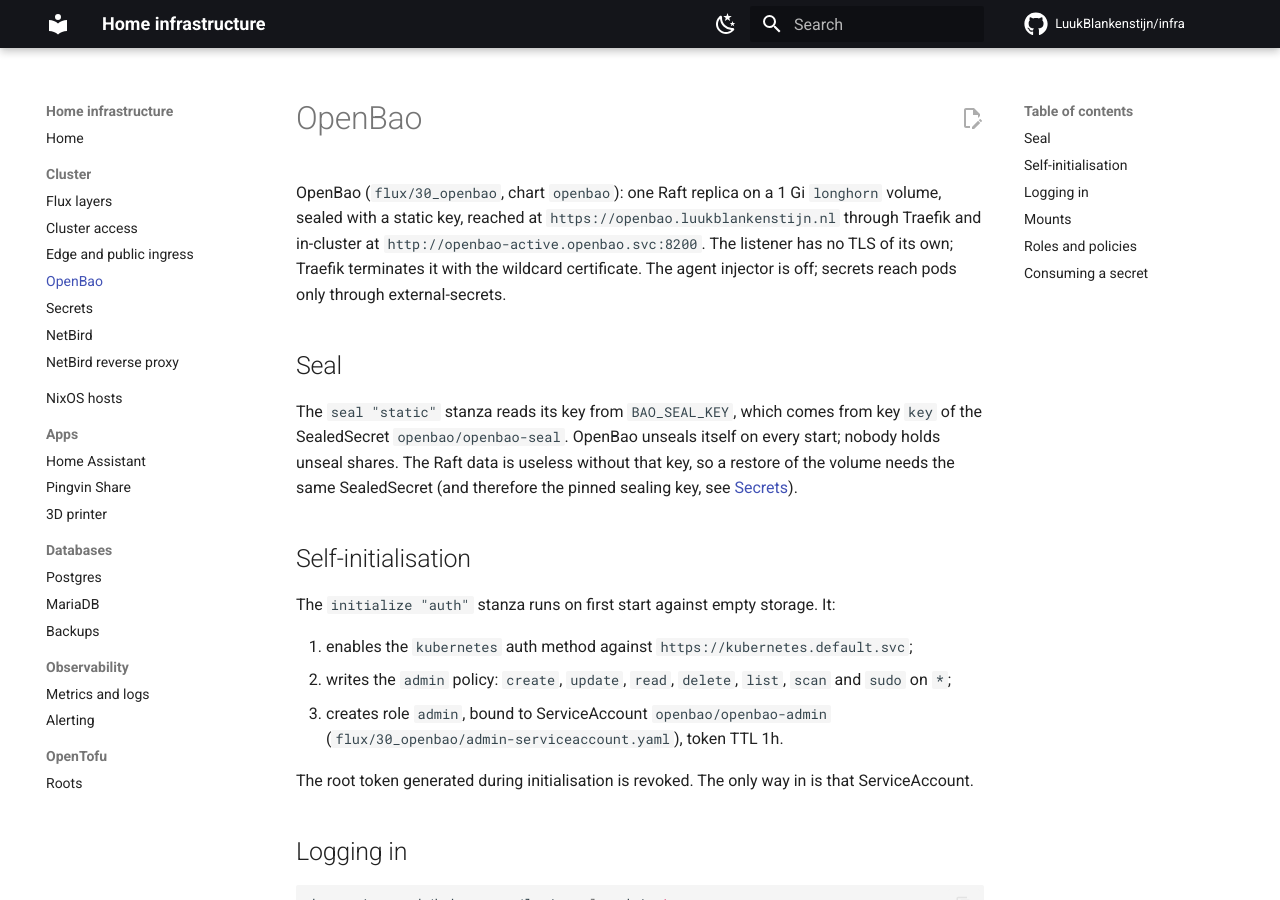
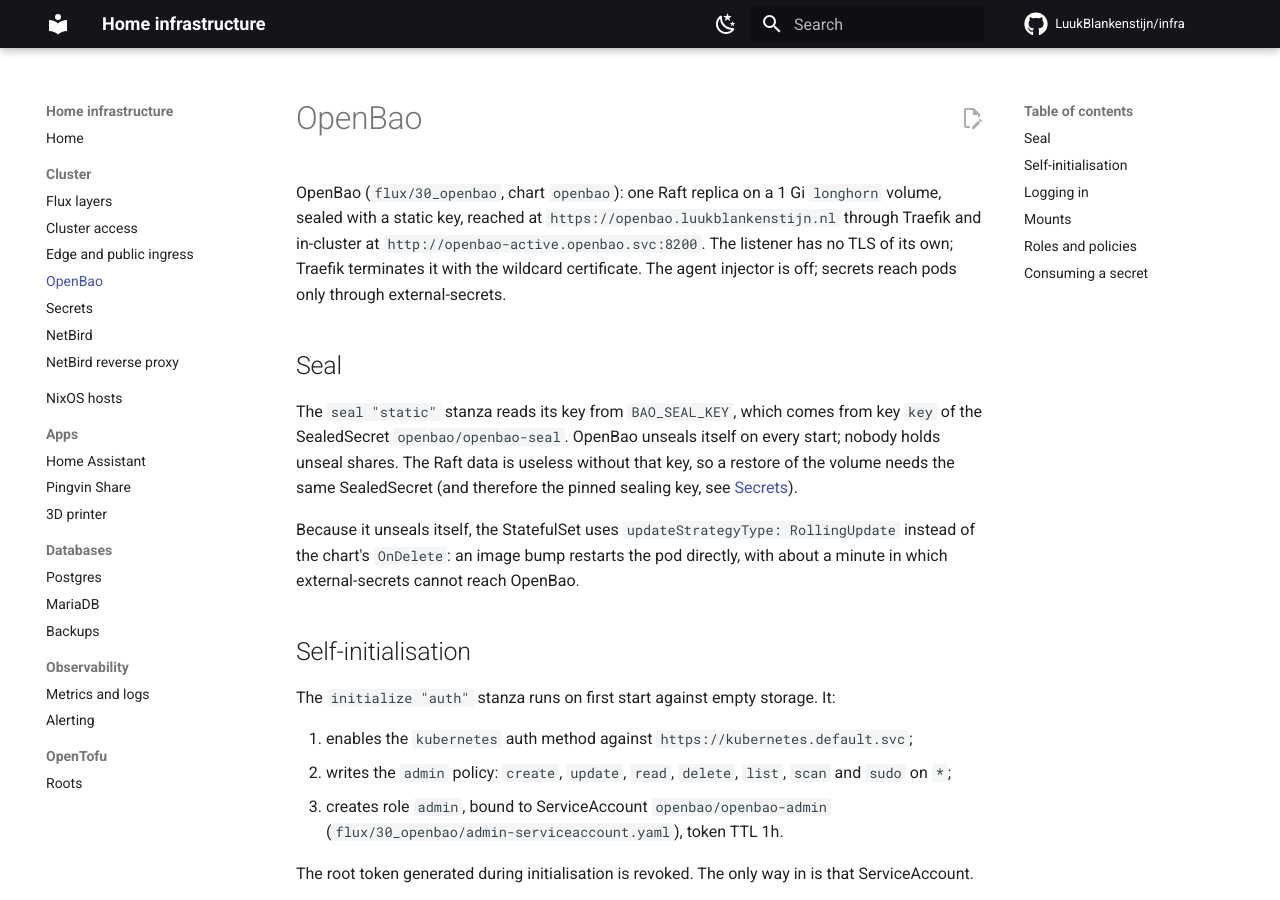
Before and after one commit to LuukBlankenstijn/infra, an MkDocs documentation site: the page built from docs/cluster/openbao.md, in a window 1280 px wide and 900 px high. Built offline with MkDocs 1.6.1 and Material for MkDocs 9.7.7, drawn with Linux system fonts in a browser that asks for light colours; comment, search, counter and statistics services are not loaded.

Commit message:
openbao: roll the statefulset on updates

```diff
--- a/docs/cluster/openbao.md
+++ b/docs/cluster/openbao.md
@@ -14,6 +14,10 @@ key `key` of the SealedSecret `openbao/openbao-seal`. OpenBao unseals itself on
 every start; nobody holds unseal shares. The Raft data is useless without that
 key, so a restore of the volume needs the same SealedSecret (and therefore the
 pinned sealing key, see [Secrets](secrets.md#sealedsecrets)).
+
+Because it unseals itself, the StatefulSet uses `updateStrategyType:
+RollingUpdate` instead of the chart's `OnDelete`: an image bump restarts the pod
+directly, with about a minute in which external-secrets cannot reach OpenBao.
 
 ## Self-initialisation
 
```
Also changed, not shown: 1 other file.
